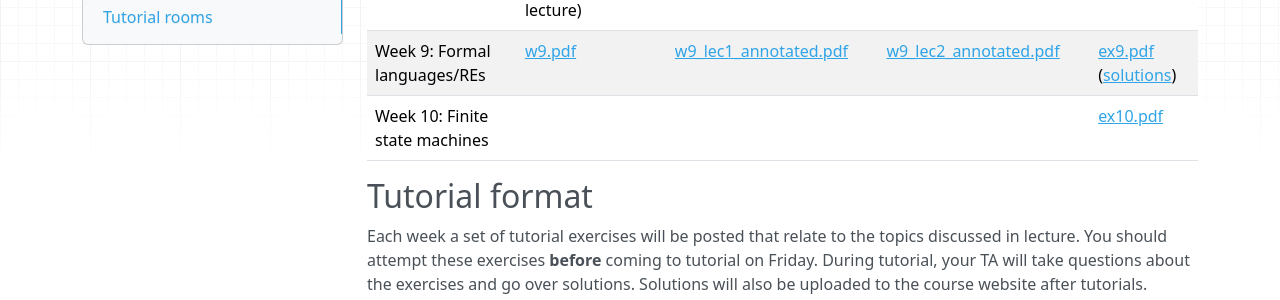
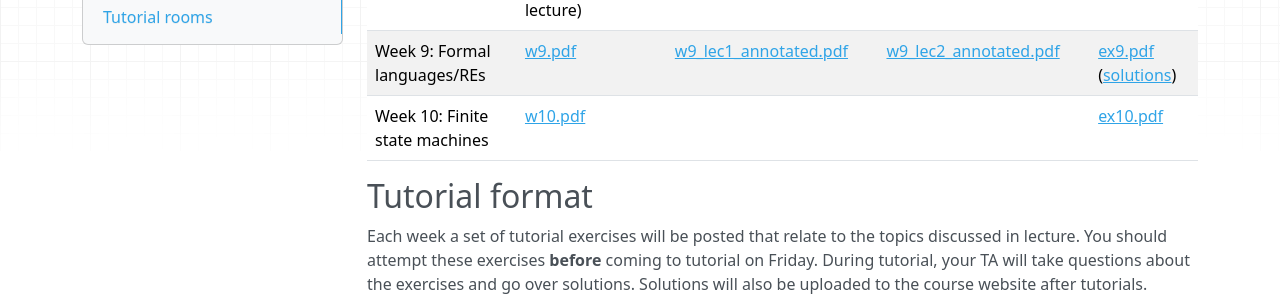
Before and after one commit to colinmorris/csc236, an MkDocs documentation site: the page built from docs/lectures_and_tutorials.md, in a window 1280 px wide and 900 px high, scrolled down 957 px. Shown: the part 155-455 px from the top of the window. Built offline with MkDocs 1.6.1, drawn with Linux system fonts in a browser that asks for light colours; nearby versions of some CDN libraries.

Commit message:
w10 slides

```diff
--- a/docs/lectures_and_tutorials.md
+++ b/docs/lectures_and_tutorials.md
@@ -13,7 +13,7 @@ Week 6: Recursive correctness | [w6.pdf](lecture_slides/w6.pdf) | [w6_lec1_annot
 Week 7: Iterative (partial) correctness | [w7.pdf](lecture_slides/w7.pdf) | [w7_lec1_annotated.pdf](lecture_slides/w7_lec1_annotated.pdf) | [w7_lec2_annotated.pdf](lecture_slides/w7_lec2_annotated.pdf) | [ex7.pdf](exercises/ex7.pdf)  ([solutions](exercises/ex7_solutions.pdf), [quiz 1](exercises/q7_v1_solutions.pdf), [quiz 2](exercises/q7_v2_solutions.pdf))|
 Week 8: Proving termination | [w8.pdf](lecture_slides/w8.pdf) (extra: cleaned up writeup of [merge partial correctness](lecture_slides/merge_proof.pdf) proof covered in lecture) | [w8_lec1_annotated.pdf](lecture_slides/w8_lec1_annotated.pdf)  | [w8_lec2_annotated.pdf](lecture_slides/w8_lec2_annotated.pdf) |  [ex8.pdf](exercises/ex8.pdf) ([solutions](exercises/ex8_solutions.pdf), [quiz 1](exercises/q8_v1_solutions.pdf), [quiz 2](exercises/q8_v2_solutions.pdf)) |
 Week 9: Formal languages/REs | [w9.pdf](lecture_slides/w9.pdf) | [w9_lec1_annotated.pdf](lecture_slides/w9_lec1_annotated.pdf) | [w9_lec2_annotated.pdf](lecture_slides/w9_lec2_annotated.pdf)  | [ex9.pdf](exercises/ex9.pdf) ([solutions](exercises/ex9_solutions.pdf))|
-Week 10: Finite state machines |   |    |     |  [ex10.pdf](exercises/ex10.pdf) |
+Week 10: Finite state machines | [w10.pdf](lecture_slides/w10.pdf)  |    |     |  [ex10.pdf](exercises/ex10.pdf) |
 
 ## Tutorial format
 
```
Also changed, not shown: 1 other file.
